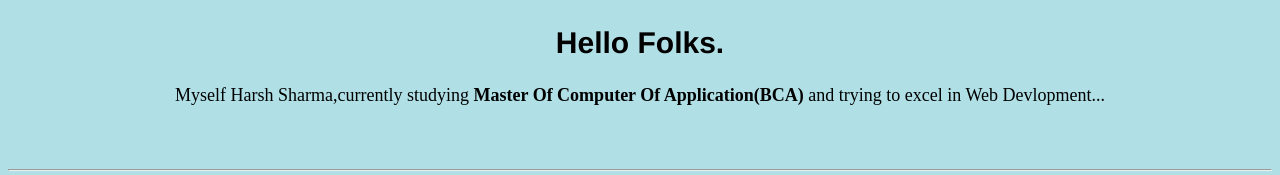
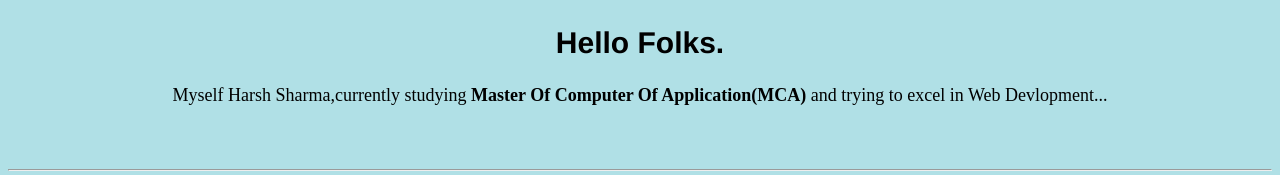
Before and after one commit to harsh-432/persional_site, a plain HTML site: page index.html in a window 1280 px wide. Shown: the part 848-1023 px from the top of the page. Drawn offline with Linux system fonts and the light colour scheme; a web font is replaced by a local one.

Commit message:
Update index.html

```diff
--- a/index.html
+++ b/index.html
@@ -23,7 +23,7 @@
         <div class="profile">
             <img class="profile_img"src="css/images/photo (2)-modified.png" alt="profile_photo">
             <h2>Hello Folks.</h2>
-            <p>Myself Harsh Sharma,currently studying <span style="font-weight: bold;">Master  Of Computer Of Application(BCA)</span> and trying to excel in Web Devlopment...</p>
+            <p>Myself Harsh Sharma,currently studying <span style="font-weight: bold;">Master  Of Computer Of Application(MCA)</span> and trying to excel in Web Devlopment...</p>
           </div>
           <hr>
           <div class="skills">
```
